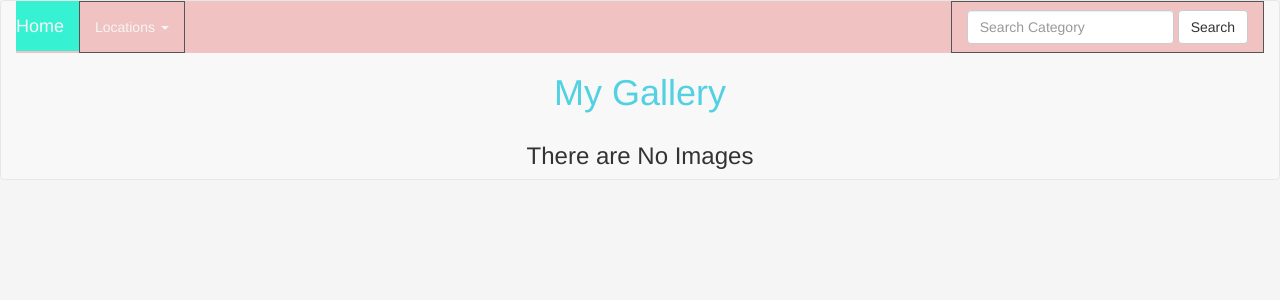
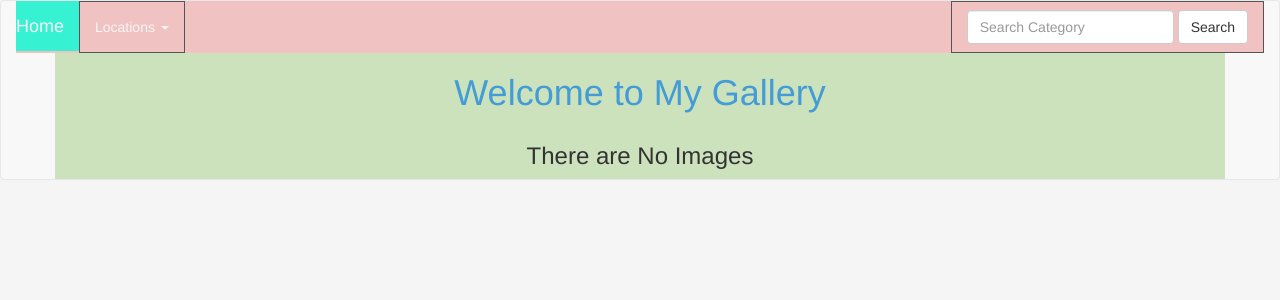
Before and after one commit to njoanc/Gallery, a Django app: page / in a window 1280 px wide. Shown: the top 300 px of the page. Run offline with Django 3.2, Linux system fonts and the light colour scheme; data that the repository does not hold is empty; some libraries are stand-ins or nearby versions.

Commit message:
adding the background color in index.html

```diff
--- a/photo/templates/index.html
+++ b/photo/templates/index.html
@@ -1,8 +1,8 @@
 {% extends 'base.html' %}
 {% block content %}
 {{block.super}}
-<div class="container">
-  <h1 class="text-center">My Gallery</h1>
+<div class="container" style="background-color:rgb(204, 226, 189);">
+  <h1 class="text-center" style="color:rgb(68, 156, 214);">Welcome to My Gallery</h1>
   <div class="row">
     {% for image in images %}
     <div class="col-md-4">
--- a/photo/templates/static/CSS/basephoto.css
+++ b/photo/templates/static/CSS/basephoto.css
@@ -1,4 +1,4 @@
 h1
 {
-  color: rgb(82, 209, 226);
+  color: rgb(30, 230, 30);
 }
```
